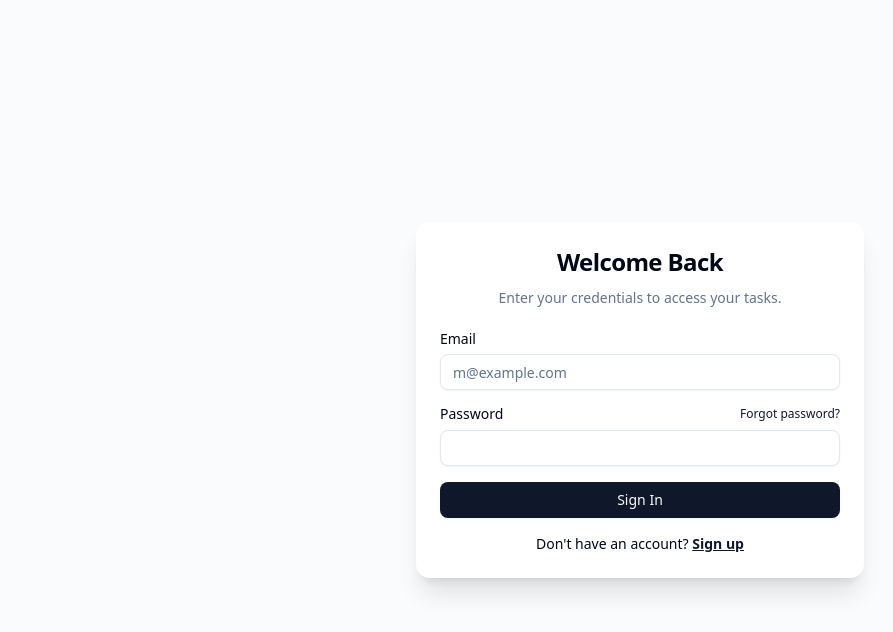
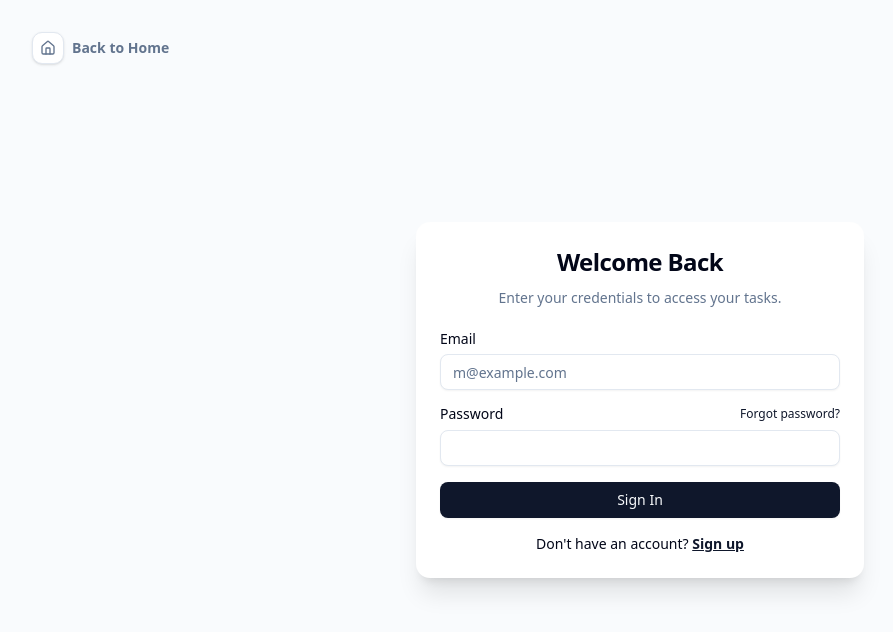
Before and after one commit to MashuNakamura/todolist-frontend, a SvelteKit app: page /auth in a window 1280 px wide. Shown: the top 632 px of the page, without its empty margins (0-893 px from the left). Built offline with nearby package versions, Linux system fonts and the light colour scheme; no server answers.

Commit message:
Chore: Add some back to home so the user wont stuck on auth page

```diff
--- a/src/routes/auth/+page.svelte
+++ b/src/routes/auth/+page.svelte
@@ -5,7 +5,7 @@
     import { Label } from "$lib/components/ui/label";
     import { toast } from "svelte-sonner";
     import { authService } from "$lib/services/authService";
-    import { Loader2, ArrowLeft } from "lucide-svelte";
+    import { Loader2, ArrowLeft, Home } from "lucide-svelte";
 
     let view = $state("login");
     let isLoading = $state(false);
@@ -124,7 +124,20 @@
     }
 </script>
 
-<div class="min-h-screen flex items-center justify-center bg-muted/40 p-4">
+<div
+    class="min-h-screen flex items-center justify-center bg-muted/40 p-4 relative"
+>
+    <a
+        href="/"
+        class="absolute top-4 left-4 md:top-8 md:left-8 flex items-center gap-2 text-sm font-bold text-muted-foreground hover:text-primary transition-colors"
+    >
+        <div
+            class="h-8 w-8 bg-background border rounded-lg flex items-center justify-center shadow-sm"
+        >
+            <Home class="h-4 w-4" />
+        </div>
+        <span class="hidden sm:inline">Back to Home</span>
+    </a>
     <Card.Root
         class="w-full max-w-md shadow-xl border-none sm:border bg-background"
     >
@@ -331,6 +344,12 @@
                     >
                         Resend Code
                     </button>
+                    <button
+                        onclick={() => (view = "login")}
+                        class="text-sm flex items-center justify-center gap-2 text-muted-foreground hover:text-foreground mx-auto pt-2"
+                    >
+                        <ArrowLeft class="h-4 w-4" /> Back to Login
+                    </button>
                 </div>
             {/if}
         </Card.Content>
```
